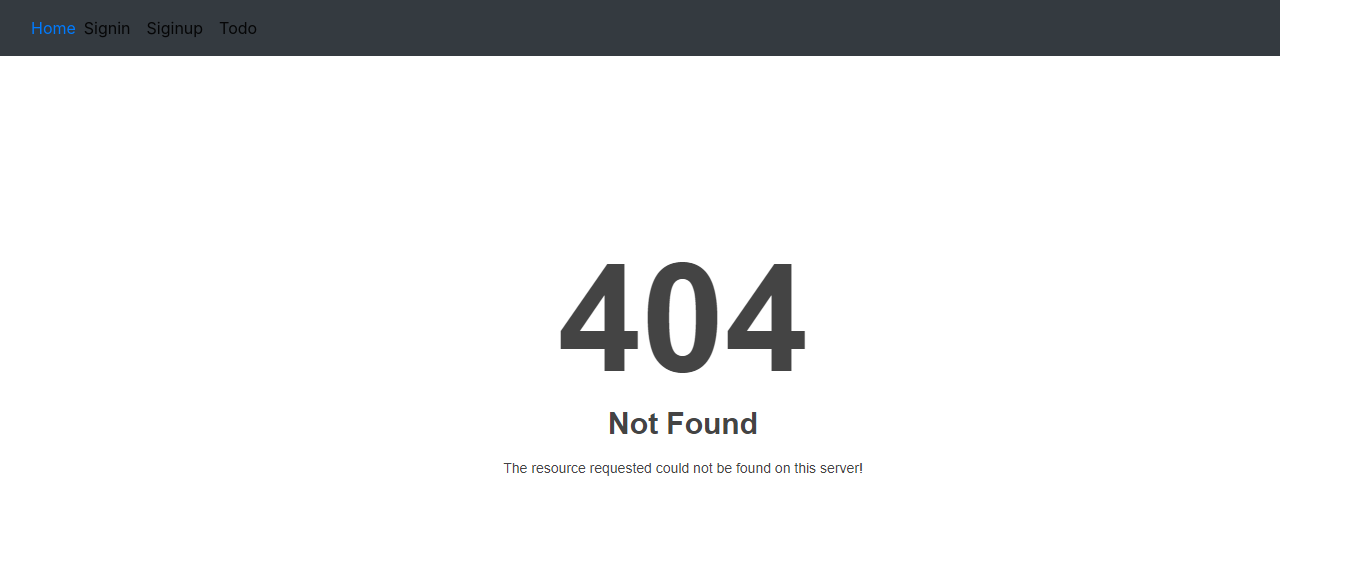
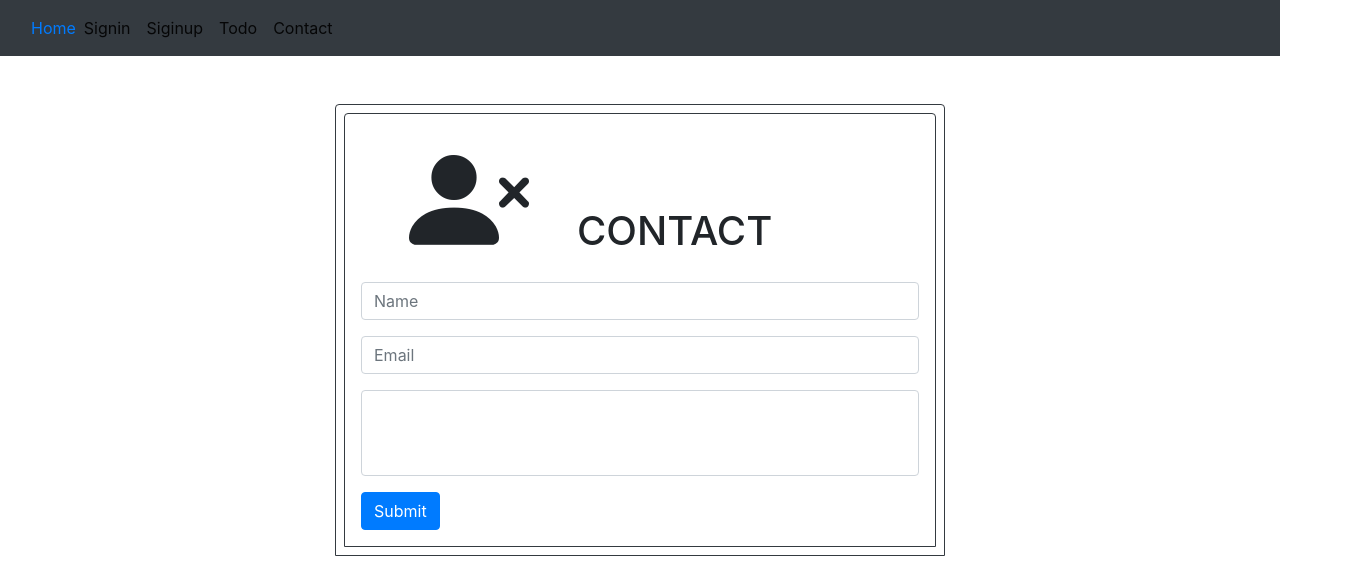
Before and after one commit to kmartirosyann/react-js_beg_06, a React (Create React App) app: page /contact in a window 1280 px wide. Before the commit this address led to /404. Shown: the top 586 px of the page, 1366 px wide, since content can reach past the window. Built offline with nearby package versions, Linux system fonts and the light colour scheme.

Commit message:
homework lesson-21

```diff
--- a/src/App.js
+++ b/src/App.js
@@ -6,6 +6,7 @@ import Signin from "./component/login/Signin";
 import SiginUp from "./component/login/SiginUp";
 import NotFoutnd from "./component/notFound/NotFoutnd";
 import SinglPach from "./component/singlPach/SinglPach";
+import Contact from "./component/contact/Contact";
 
 
 function App() {
@@ -15,9 +16,10 @@ function App() {
       <Router>
         <Navbar />
         <Switch>
+          <Route path="/contact" component={Contact} exact />
           <Route path="/siginup" component={SiginUp} exact />
           <Route path="/todo" component={TodoFunction} exact />
-          <Route path="/home" component={Home} exact />
+          <Route path="/" component={Home} exact />
           <Route path="/signin" component={Signin} exact />
           <Route path="/sinlPach/:id" component={SinglPach} exact />
           <Route path="/404" component={NotFoutnd} exact />
--- /dev/null
+++ b/src/component/contact/Contact.js
@@ -0,0 +1,115 @@
+import React, { Component } from 'react'
+import { Form, Button, Container } from 'react-bootstrap'
+import './contact.modal.css'
+
+
+class Contact extends Component {
+    state = {
+        name: '',
+        email: '',
+        message: '',
+        loading: false,
+        error:new Map()
+    }
+    handleChange = (e) => {
+        this.setState({
+            [e.target.name]: e.target.value
+        })
+        this.setState({error:new Map()})
+    }
+
+    handleSubmit = () => {
+
+        const { name, email, message, loading } = this.state
+        this.setState({loading:true})
+        const re = /\S+@\S+\.\S+/;
+        let error = new Map()
+        if (name.trim()===""){
+          error.set('name', "Name is required")
+        }else if(!re.test(email)){
+            error.set("email","Email is required")
+        }else if(message.trim()===""){
+            error.set("message","message is required")
+        }else {
+            fetch('http://localhost:3001/form', {
+            method: 'POST',
+            headers: { 'Content-Type': 'application/json' },
+            body: JSON.stringify({name, email, message })
+          })
+            .then(res => res.json())
+           .then(data=>console.log(data))
+           .catch(err =>console.log("error contact",err))
+           .finally(()=>this.setState({loading:false}))
+           this.setState({name:'',email:'',message:''})
+        }
+
+        if(error){
+            this.setState({error})
+        }
+
+    }
+
+    render() {
+
+        const { name, email, message, loading ,error} = this.state
+        return (
+            <Container style={{ width: "50%", textAlign: 'start' }}>
+                <Form className="align-self-start my-5 block-example border border-dark rounded-top p-2">
+                    <div className="align-self-start  block-example border border-dark rounded-top p-3">
+                        <h1><i className="bi bi-person-x-fill mx-5" style={{ fontSize: '15vh' }}></i>CONTACT</h1>
+                        <Form.Group >
+
+                            <Form.Control
+                                className = {error.has('name') && "validet"}
+                                type="text"
+                                placeholder="Name"
+                                name="name"
+                                value={name}
+                                onChange={this.handleChange}
+                            />
+                            <Form.Text  style={{color:"red"}}>
+                            {error.has('name') && error.get('name')}
+                                </Form.Text>
+                        </Form.Group>
+                        <Form.Group >
+                            <Form.Control
+                                className = {error.has('email') && "validet"}
+                                type="email"
+                                placeholder="Email"
+                                name="email"
+                                value={email}
+                                onChange={this.handleChange}
+                            />
+                            <Form.Text style={{color:"red"}}>
+                            {error.has('email') && error.get('email')}
+                             </Form.Text>
+                        </Form.Group>
+                        <Form.Group >
+                            <Form.Control
+                               className = {error.has('message') && "validet"}
+                                as="textarea"
+                                rows={3}
+                                style={{ resize: "none" }}
+                                name="message"
+                                value={message}
+                                onChange={this.handleChange}
+                            />
+                        </Form.Group>
+                        <Form.Text  style={{color:"red"}}>
+                            {error.has('message') && error.get('message')}
+                             </Form.Text>
+                        <Button
+                            variant="primary"
+                            type="button"
+                            onClick={this.handleSubmit}
+                        >
+                            Submit
+                        </Button>
+                    </div>
+                </Form>
+            </Container>
+        )
+    }
+}
+
+export default Contact
--- /dev/null
+++ b/src/component/contact/contact.modal.css
@@ -0,0 +1,3 @@
+.validet{
+    border: 1px solid red;
+}
--- a/src/component/login/SiginUp.js
+++ b/src/component/login/SiginUp.js
@@ -19,7 +19,7 @@ class SiginUp extends Component {
             body: JSON.stringify({ email, password })
         })
             .then(res => res.json())
-            // .then(data => console.log(data))
+             .then(data => console.log(data))
             .catch(err => {
                 if (err) {
                     this.setState({ mesage: "You not register" })
--- a/src/component/navbar/Navbar.js
+++ b/src/component/navbar/Navbar.js
@@ -8,8 +8,7 @@ export default function Navbar() {
 
 <nav className="primary navbar navbar-expand-lg navbar-light bg-dark" >
   <div className=" primary container-fluid">
-    <NavLink className="navbar-Light" to= '/home'>Home</NavLink>
-
+    <NavLink className="navbar-Light" to= '/'>Home</NavLink>
     <div className="collapse navbar-collapse" id="navbarNav">
       <ul className="navbar-nav">
         <li className="nav-item">
@@ -21,7 +20,9 @@ export default function Navbar() {
         <li className="nav-item">
         <NavLink className="nav-link active" aria-current="page" to="/todo">Todo</NavLink>
         </li>
-
+        <li className="nav-item">
+        <NavLink className="nav-link active" aria-current="page" to="/contact">Contact</NavLink>
+        </li>
       </ul>
     </div>
   </div>
```
